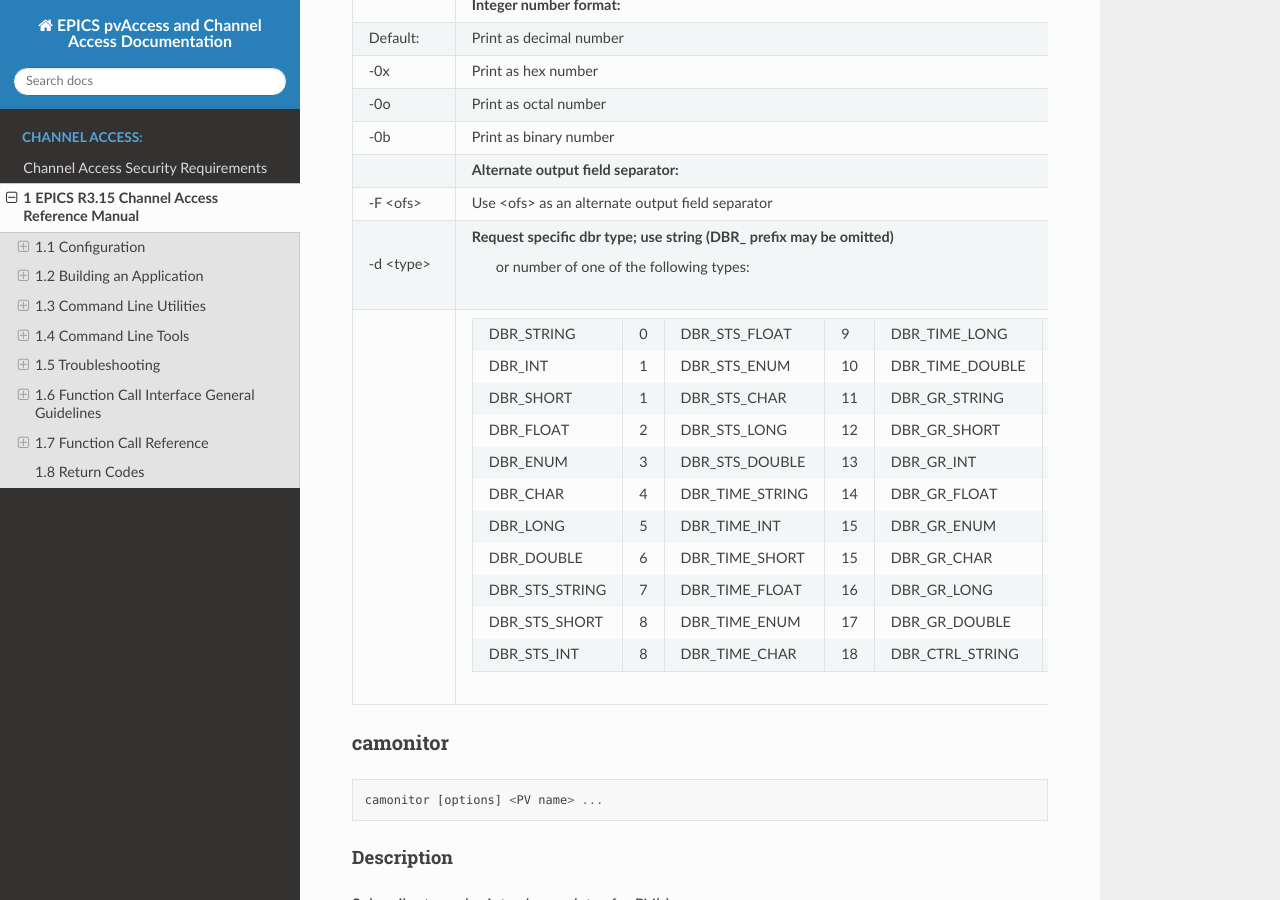
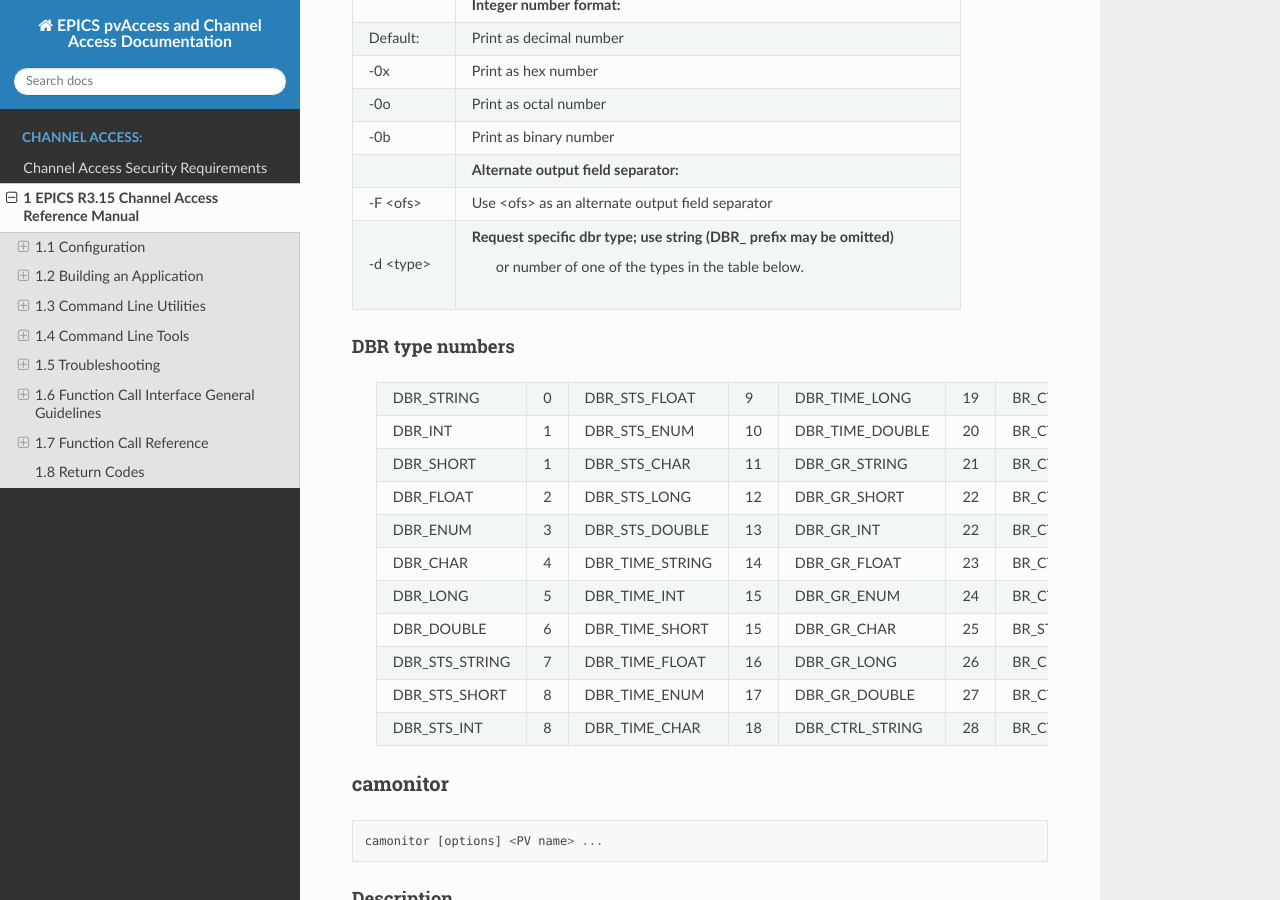
Before and after one commit to ttkorhonen/myDocument, a Sphinx documentation site: the page built from docs/channelaccess/carefmanual.rst, in a window 1280 px wide and 900 px high, scrolled down 16088 px. Built offline with Sphinx 7.4.7 and the Read the Docs theme 2.0.0, drawn with Linux system fonts in a browser that asks for light colours.

Commit message:
Reformatted nested DBR table so that it works with Sphinx

```diff
--- a/docs/channelaccess/carefmanual.rst
+++ b/docs/channelaccess/carefmanual.rst
@@ -905,33 +905,35 @@ in the output.
 |                                      | field separator                                                                            |
 +--------------------------------------+--------------------------------------------------------------------------------------------+
 | -d <type>                            | Request specific dbr type; use  string (DBR\_ prefix may be omitted)                       |
-|                                      |  or number of one of the following types:                                                  |
+|                                      |  or number of one of the types in the table below.                                         |
 +--------------------------------------+--------------------------------------------------------------------------------------------+
-|                                      |                                                                                            |
-|                                      | +-----------------+---+-----------------+----+-----------------+--+----------------+-----+ |
-|                                      | | DBR_STRING      | 0 | DBR_STS_FLOAT   | 9  | DBR_TIME_LONG   |19|BR_CTRL_SHORT   |29   | |
-|                                      | +-----------------+---+-----------------+----+-----------------+--+----------------+-----+ |
-|                                      | | DBR_INT         | 1 | DBR_STS_ENUM    | 10 | DBR_TIME_DOUBLE |20|BR_CTRL_INT     |29   | |
-|                                      | +-----------------+---+-----------------+----+-----------------+--+----------------+-----+ |
-|                                      | | DBR_SHORT       | 1 | DBR_STS_CHAR    | 11 | DBR_GR_STRING   |21|BR_CTRL_FLOAT   |30   | |
-|                                      | +-----------------+---+-----------------+----+-----------------+--+----------------+-----+ |
-|                                      | | DBR_FLOAT       | 2 | DBR_STS_LONG    | 12 | DBR_GR_SHORT    |22|BR_CTRL_ENUM    |31   | |
-|                                      | +-----------------+---+-----------------+----+-----------------+--+----------------+-----+ |
-|                                      | | DBR_ENUM        | 3 | DBR_STS_DOUBLE  | 13 | DBR_GR_INT      |22|BR_CTRL_CHAR    |32   | |
-|                                      | +-----------------+---+-----------------+----+-----------------+--+----------------+-----+ |
-|                                      | | DBR_CHAR        | 4 | DBR_TIME_STRING | 14 | DBR_GR_FLOAT    |23|BR_CTRL_LONG    |33   | |
-|                                      | +-----------------+---+-----------------+----+-----------------+--+----------------+-----+ |
-|                                      | | DBR_LONG        | 5 | DBR_TIME_INT    | 15 | DBR_GR_ENUM     |24|BR_CTRL_DOUBLE  |34   | |
-|                                      | +-----------------+---+-----------------+----+-----------------+--+----------------+-----+ |
-|                                      | | DBR_DOUBLE      | 6 | DBR_TIME_SHORT  | 15 | DBR_GR_CHAR     |25|BR_STSACK_STRING|37   | |
-|                                      | +-----------------+---+-----------------+----+-----------------+--+----------------+-----+ |
-|                                      | | DBR_STS_STRING  | 7 | DBR_TIME_FLOAT  | 16 | DBR_GR_LONG     |26|BR_CLASS_NAME   |38   | |
-|                                      | +-----------------+---+-----------------+----+-----------------+--+----------------+-----+ |
-|                                      | | DBR_STS_SHORT   | 8 | DBR_TIME_ENUM   | 17 | DBR_GR_DOUBLE   |27|BR_CTRL_SHORT   |     | |
-|                                      | +-----------------+---+-----------------+----+-----------------+--+----------------+-----+ |
-|                                      | | DBR_STS_INT     | 8 | DBR_TIME_CHAR   | 18 | DBR_CTRL_STRING |28|BR_CTRL_SHORT   |     | |
-|                                      | +-----------------+---+-----------------+----+-----------------+--+----------------+-----+ |
-+--------------------------------------+--------------------------------------------------------------------------------------------+
+
+DBR type numbers
+^^^^^^^^^^^^^^^^
+
+ +-----------------+---+-----------------+----+-----------------+--+----------------+-----+
+ | DBR_STRING      | 0 | DBR_STS_FLOAT   | 9  | DBR_TIME_LONG   |19|BR_CTRL_SHORT   |29   |
+ +-----------------+---+-----------------+----+-----------------+--+----------------+-----+
+ | DBR_INT         | 1 | DBR_STS_ENUM    | 10 | DBR_TIME_DOUBLE |20|BR_CTRL_INT     |29   |
+ +-----------------+---+-----------------+----+-----------------+--+----------------+-----+
+ | DBR_SHORT       | 1 | DBR_STS_CHAR    | 11 | DBR_GR_STRING   |21|BR_CTRL_FLOAT   |30   |
+ +-----------------+---+-----------------+----+-----------------+--+----------------+-----+
+ | DBR_FLOAT       | 2 | DBR_STS_LONG    | 12 | DBR_GR_SHORT    |22|BR_CTRL_ENUM    |31   |
+ +-----------------+---+-----------------+----+-----------------+--+----------------+-----+
+ | DBR_ENUM        | 3 | DBR_STS_DOUBLE  | 13 | DBR_GR_INT      |22|BR_CTRL_CHAR    |32   |
+ +-----------------+---+-----------------+----+-----------------+--+----------------+-----+
+ | DBR_CHAR        | 4 | DBR_TIME_STRING | 14 | DBR_GR_FLOAT    |23|BR_CTRL_LONG    |33   |
+ +-----------------+---+-----------------+----+-----------------+--+----------------+-----+
+ | DBR_LONG        | 5 | DBR_TIME_INT    | 15 | DBR_GR_ENUM     |24|BR_CTRL_DOUBLE  |34   |
+ +-----------------+---+-----------------+----+-----------------+--+----------------+-----+
+ | DBR_DOUBLE      | 6 | DBR_TIME_SHORT  | 15 | DBR_GR_CHAR     |25|BR_STSACK_STRING|37   |
+ +-----------------+---+-----------------+----+-----------------+--+----------------+-----+
+ | DBR_STS_STRING  | 7 | DBR_TIME_FLOAT  | 16 | DBR_GR_LONG     |26|BR_CLASS_NAME   |38   |
+ +-----------------+---+-----------------+----+-----------------+--+----------------+-----+
+ | DBR_STS_SHORT   | 8 | DBR_TIME_ENUM   | 17 | DBR_GR_DOUBLE   |27|BR_CTRL_SHORT   |     |
+ +-----------------+---+-----------------+----+-----------------+--+----------------+-----+
+ | DBR_STS_INT     | 8 | DBR_TIME_CHAR   | 18 | DBR_CTRL_STRING |28|BR_CTRL_SHORT   |     |
+ +-----------------+---+-----------------+----+-----------------+--+----------------+-----+
 
 
 camonitor
```
